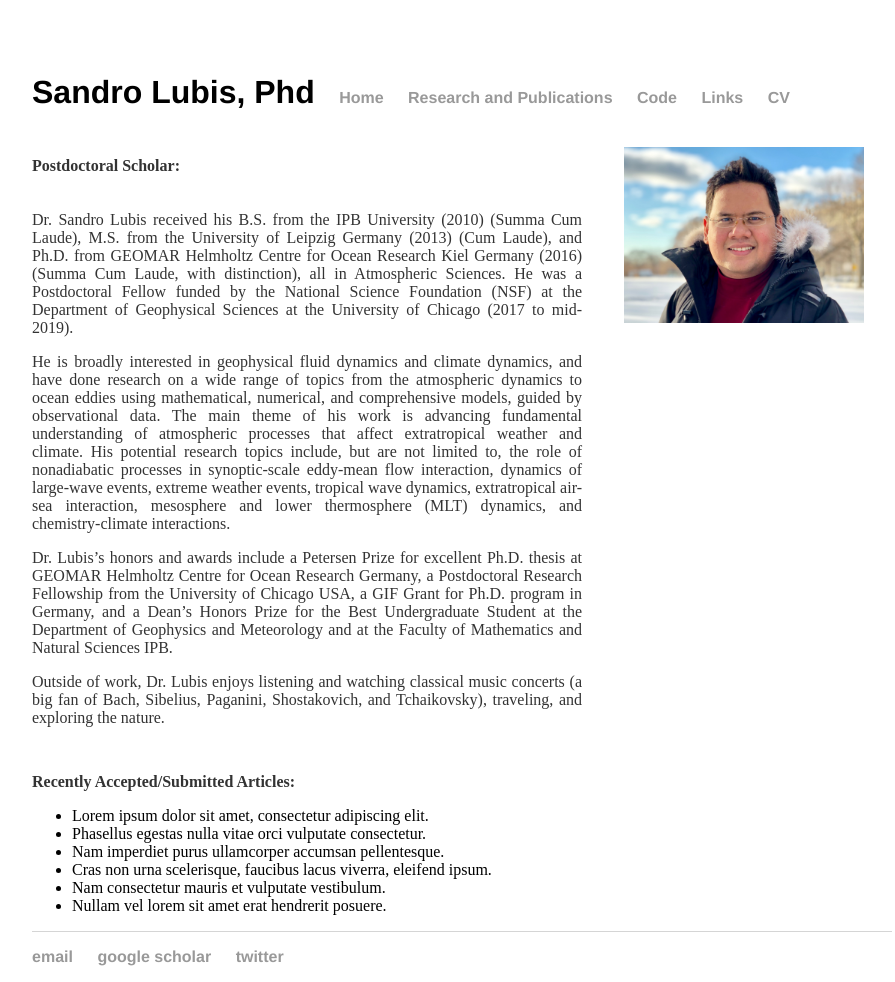
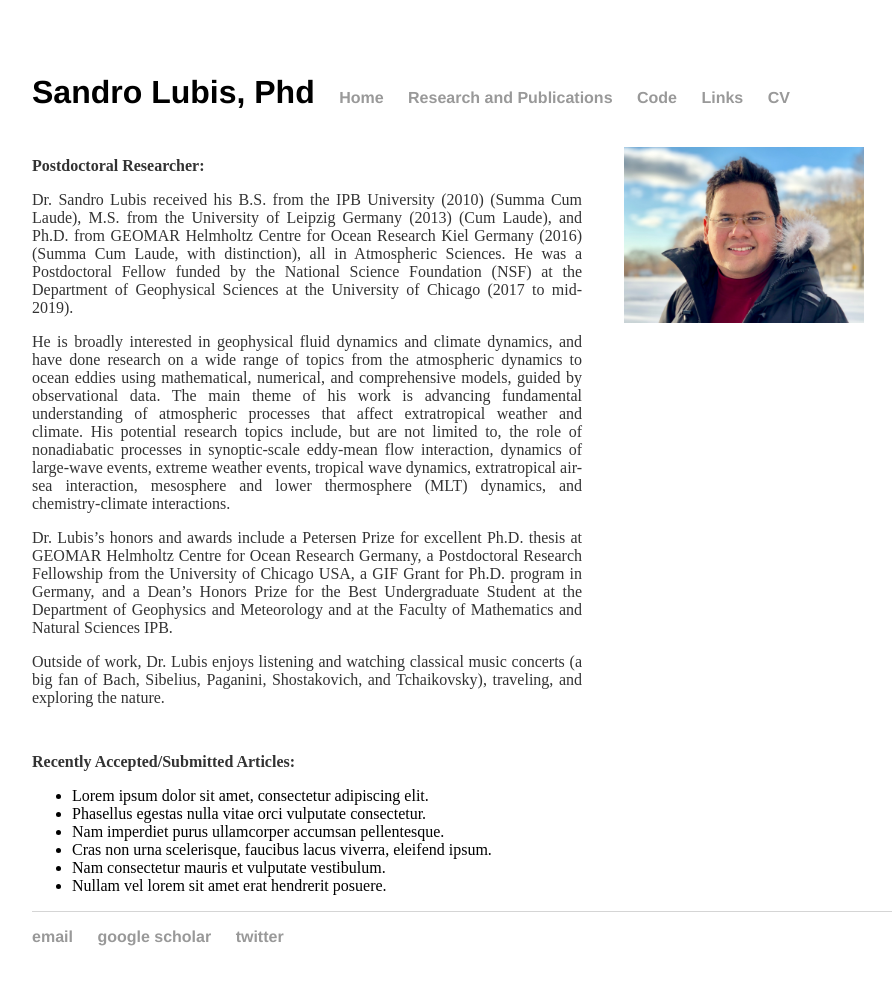
Before and after one commit to sandrolubis/sandrolubis.github.io, a Jekyll site: the page built from index.html, in a window 1280 px wide. Shown: the whole page, without its empty margins (276-1171 px from the left). Built offline with Jekyll 4.4.1, drawn with Linux system fonts in a browser that asks for light colours.

Commit message:
Update index.html

```diff
--- a/index.html
+++ b/index.html
@@ -31,9 +31,9 @@ div.relative {
 	<img src="/assets/images/profile.jpg" alt="Me" style="position:absolute; left:900px;width:240px;padding-top:20px">
 
 
-	<p class="ex", style="padding-top:30px"><font size=3><b>Postdoctoral Scholar:</b></p>
+	<p class="ex", style="padding-top:30px"><font size=3><b>Postdoctoral Researcher:</b></p>
 
-	<p class="ex", style="padding-top:20px"><font size=3> Dr. Sandro Lubis received his B.S. from the IPB University (2010) (Summa Cum Laude), M.S.
+	<p class="ex"><font size=3> Dr. Sandro Lubis received his B.S. from the IPB University (2010) (Summa Cum Laude), M.S.
 		from the University of Leipzig Germany (2013) (Cum Laude), and Ph.D. from GEOMAR Helmholtz Centre for Ocean Research Kiel Germany (2016)
 		(Summa Cum Laude, with distinction), all in Atmospheric Sciences. He was a Postdoctoral Fellow funded by the National Science Foundation (NSF)
 		at the Department of Geophysical Sciences at the University of Chicago (2017 to mid-2019).</font></p>
```
